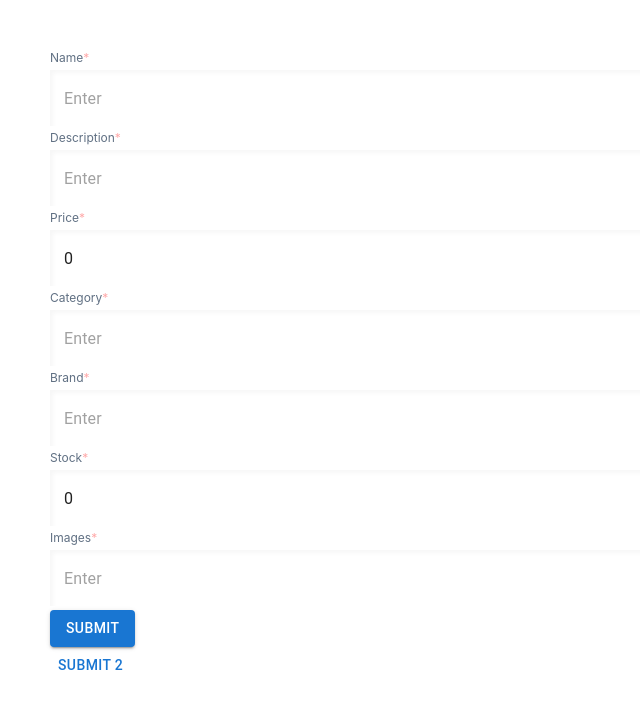
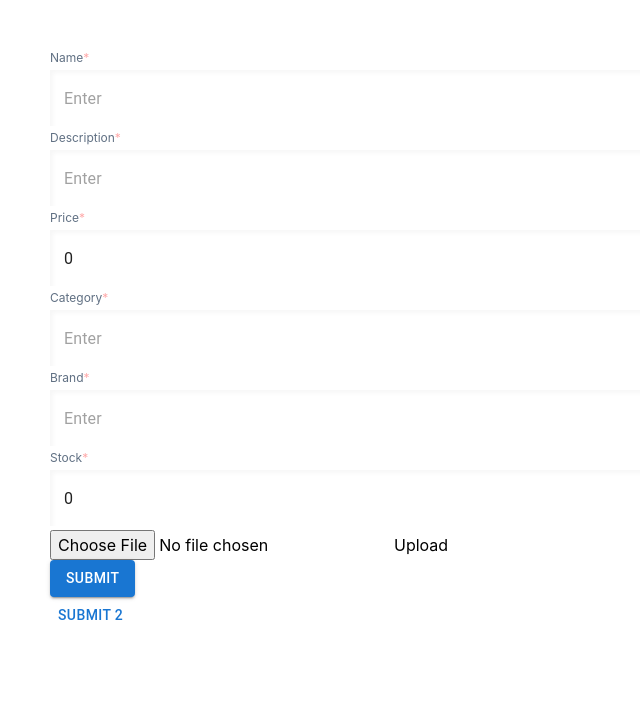
Before and after one commit to ishantsahni/ishant_fe, a React (Create React App) app: page /addProduct in a window 1280 px wide. Shown: the top 708 px of the page, without its empty margins (0-640 px from the left). Built offline with nearby package versions, Linux system fonts and the light colour scheme.

Commit message:
added file upload

```diff
--- a/src/pages/AddProductPage/index.js
+++ b/src/pages/AddProductPage/index.js
@@ -2,6 +2,7 @@ import { useFormik } from 'formik';
 import * as yup from 'yup';
 import CustomTextField from '../../components/CustomTextField';
 import { Button } from '@mui/material';
+import FileUpload from '../FileUpload';
 
 function AddProductPage() {
 
@@ -13,7 +14,7 @@ function AddProductPage() {
             category: '',
             brand: '',
             stock: 0,
-            images: ''
+            images: null
         },
         validationSchema: yup.object({
             name: yup.string().required('Required'),
@@ -22,13 +23,18 @@ function AddProductPage() {
             category: yup.string().required('Required'),
             brand: yup.string().required(),
             stock: yup.number("Must be a number").required("Required"),
-            images: yup.string().required()
+            images: yup.mixed().required("Image is required")
         }),
 
         onSubmit: values => {
             console.log("formik submitted ", values);
         },
     });
+
+    const handleFileUpload = (file) => {
+        formik.setFieldValue('images', file)
+    }
+
     return (
         <div className="mt-[50px] mx-[50px]">
             <form>
@@ -94,16 +100,12 @@ function AddProductPage() {
                     touched={formik.touched.stock}
                     errors={formik.errors.stock}
                 />
-                <CustomTextField
-                    id="images"
-                    name="images"
-                    onChange={formik.handleChange}
-                    onBlur={formik.handleBlur}
-                    value={formik.values.images}
-                    label="Images"
-                    touched={formik.touched.images}
-                    errors={formik.errors.images}
+                <FileUpload
+                    onFileUpload={handleFileUpload}  // Pass handleFileUpload to FileUpload
                 />
+                {formik.touched.images && formik.errors.images ? (
+                    <div className="text-red-500">{formik.errors.images}</div>
+                ) : null}
                 <Button onClick={() => formik.handleSubmit()} variant="contained">Submit</Button>
             </form>
             <Button
--- a/src/pages/FileUpload/index.js
+++ b/src/pages/FileUpload/index.js
@@ -1,11 +1,13 @@
 import axios from "axios";
 import { useState } from "react";
 
-function FileUpload() {
+function FileUpload({ onFileUpload }) {
     const [file, setFile] = useState(null);
 
     const handleFileChange = (e) => {
-        setFile(e.target.files[0]);
+        const selectedFile = e.target.files[0];
+        setFile(selectedFile);
+        onFileUpload(selectedFile);
     };
 
     console.log("file value ", file);
```
